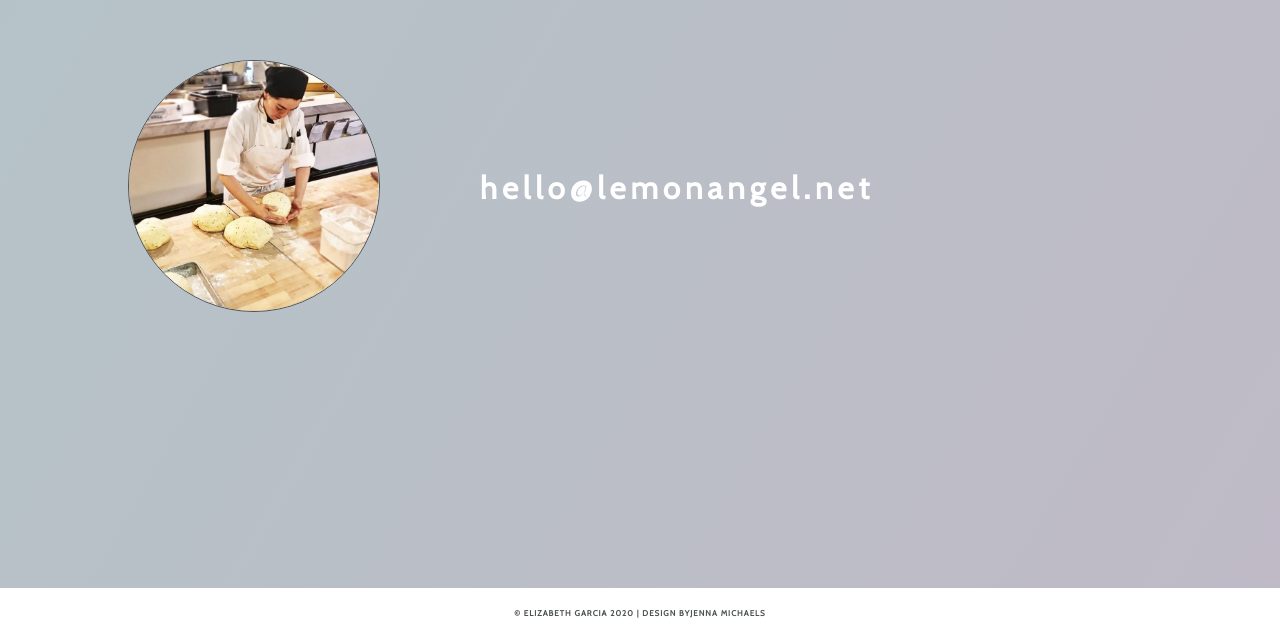
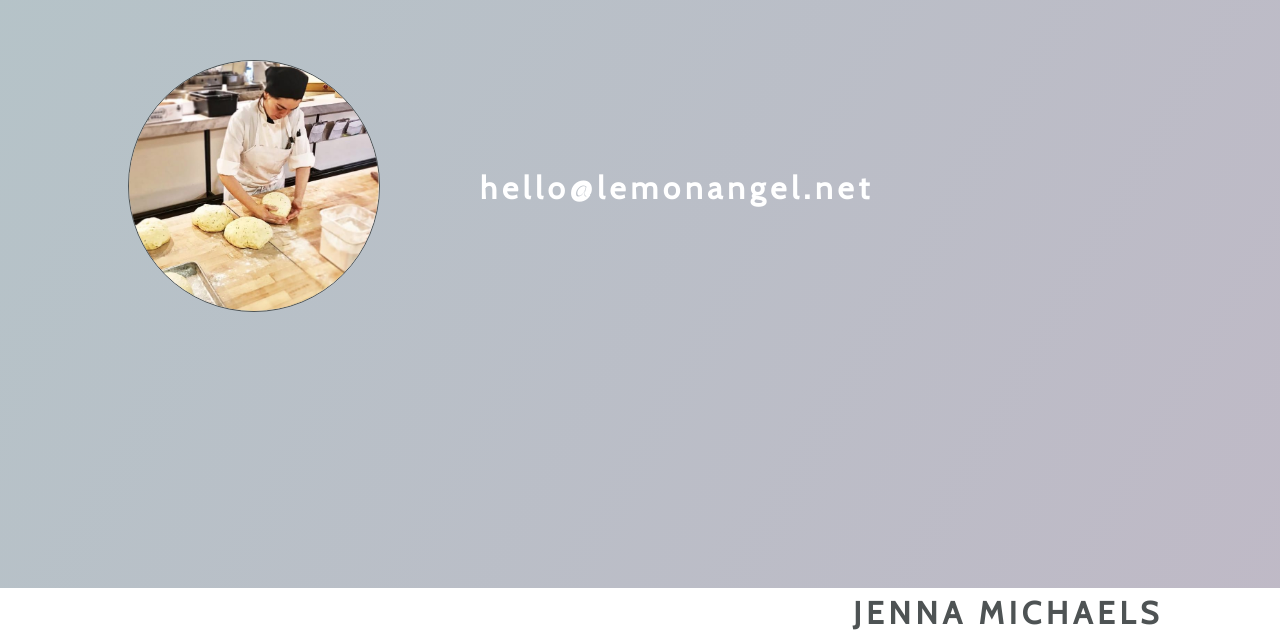
Before and after one commit to jenna-m/lemon-angel, a React (Create React App) app: page / in a window 1280 px wide. Shown: the part 2612-3250 px from the top of the page. Built offline with nearby package versions, Linux system fonts and the light colour scheme.

Commit message:
Update App.js
Update footer

```diff
--- a/src/App.js
+++ b/src/App.js
@@ -19,16 +19,19 @@
 						<section id="about">
 							<About />
 						</section>
+						<div className="separator"></div>
 						<section id="portfolio">
 							<Portfolio />
 						</section>
+						<div className="separator"></div>
 						<section id="contact">
 							<Contact />
 						</section>
 					</div>
 
 					<div className="footer">
-						© Elizabeth Garcia 2020 | Design by{' '}
+						<p>
+							© Elizabeth García 2020 | Design by{' '}
 							<a
 								href="https://jennamichaels.dev"
 								target="_blank"
@@ -36,6 +39,7 @@
 							>
 								Jenna Michaels
 							</a>
+						</p>
 					</div>
 				</div>
 			</Router>
```
Lines whose indentation alone changed are shown as unchanged.
